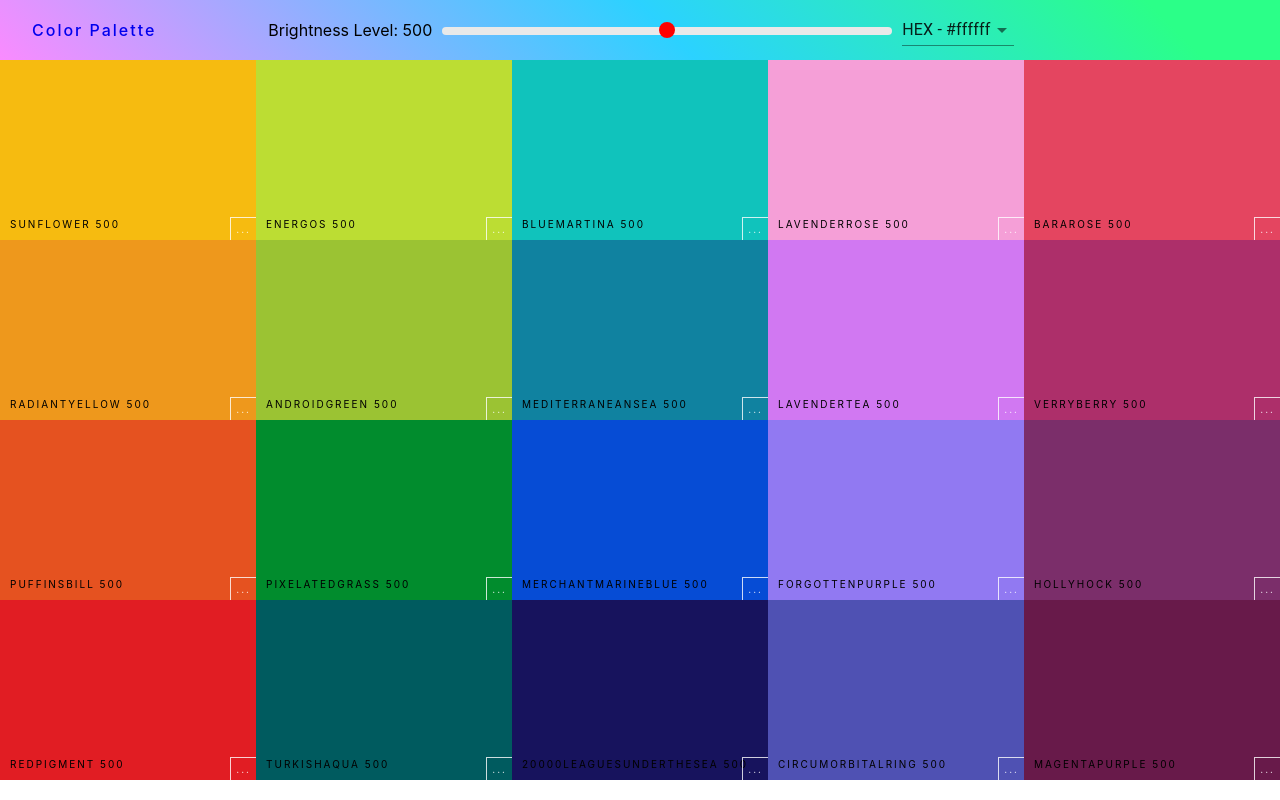
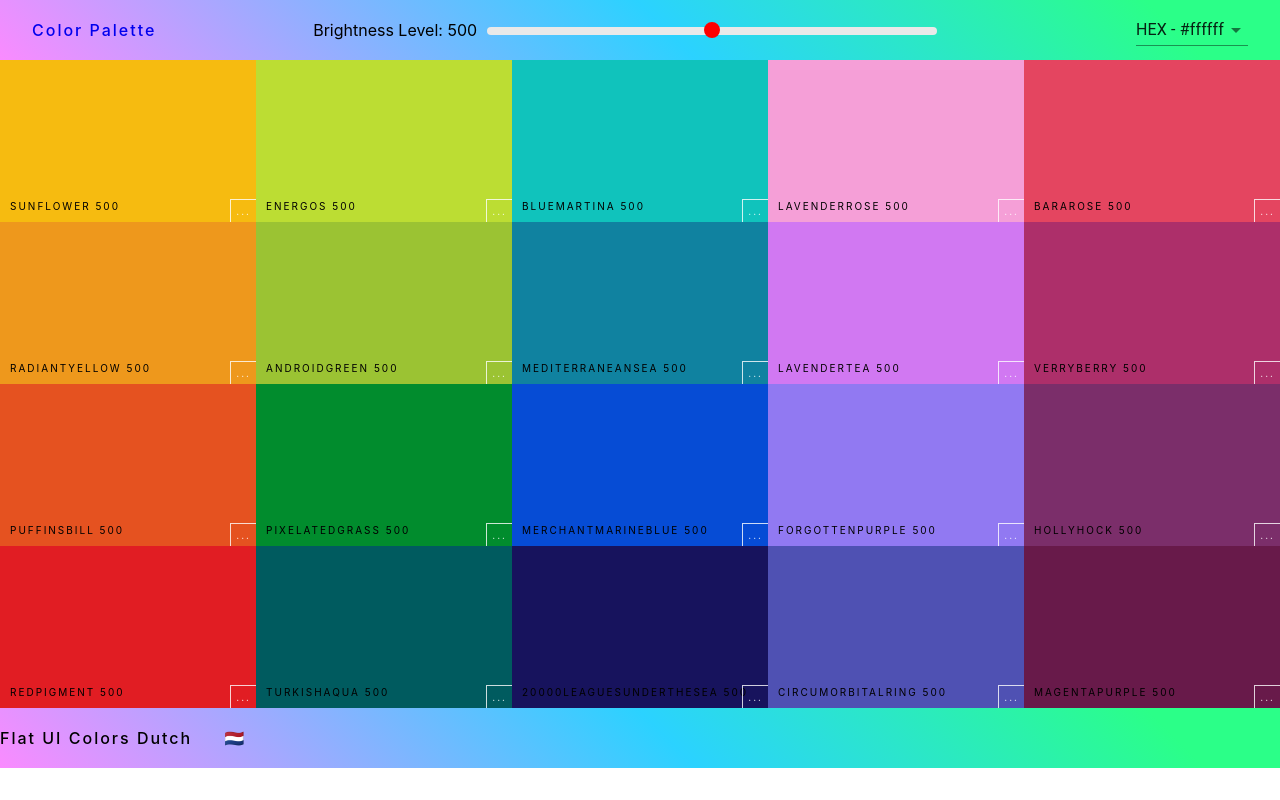
Before and after one commit to javi-err/Color-Palette-, a React (Create React App) app: page / in a window 1280 px wide. Built offline with nearby package versions, Linux system fonts and the light colour scheme.

Commit message:
added footer

```diff
--- a/src/Navbar.css
+++ b/src/Navbar.css
@@ -1,7 +1,7 @@
 .Navbar {
     display: flex;
     align-items: center;
-    justify-items: flex-start;
+    justify-content: space-between;
     height: 7.5vh;
     background-color: #FA8BFF;
     background-image: linear-gradient(45deg, #FA8BFF 0%, #2BD2FF 52%, #2BFF88 90%);
@@ -13,10 +13,10 @@
     height: 100%;
     display: flex;
     align-items: center;
-    padding: 2rem;
     margin-right: 5rem;
     letter-spacing: 2px;
     font-weight: 500;
+    padding: 2rem;
     }
 
 .home a{
@@ -27,6 +27,23 @@
     width: 450px;
     margin: 0 10px;
     display: inline-block;
+}
+
+.palette-footer{
+    letter-spacing: 2px;
+    font-weight: 500;
+}
+
+.palette-emoji {
+    margin-left: 2rem;
+}
+
+.slider-container {
+    margin-right: 7rem;
+}
+
+.color-select {
+    padding: 2rem;
 }
 
 .rc-slider-track {
--- a/src/Palette.css
+++ b/src/Palette.css
@@ -1,7 +1,16 @@
 .Palette {
-    height: 100vh;
+    height: 90vh;
 }
 
 .palette-colors {
     height: 90%;
 }
+
+footer {
+    display: flex;
+    align-items: center;
+    justify-items: flex-start;
+    height: 7.5vh;
+    background-color: #FA8BFF;
+    background-image: linear-gradient(45deg, #FA8BFF 0%, #2BD2FF 52%, #2BFF88 90%);
+}
--- a/src/Palette.js
+++ b/src/Palette.js
@@ -34,7 +34,7 @@ export class Palette extends Component {
     render() {
 
         const { level, format } = this.state
-        const { colors } = this.props.palette
+        const { colors, paletteName, emoji } = this.props.palette
         const colorBoxes = colors[level].map(box => {
             console.log(box[format])
             return <ColorBox background={box[format]} name={box.name} />
@@ -47,10 +47,15 @@ export class Palette extends Component {
                 <Navbar
                 level={level}
                 handleLevelChange={this.handleLevelChange}
-                handleFormatChange={this.handleFormatChange}/>
+                handleFormatChange={this.handleFormatChange}
+                />
                 <div className="palette-colors">
                     {colorBoxes}
                 </div>
+                <footer className="palette-footer">
+                    {paletteName}
+                    <span className="palette-emoji">{emoji}</span>
+                </footer>
             </div>
         )
     }
```
Also changed, not shown: 1 other file (tests, documents, lock files or other folders).
